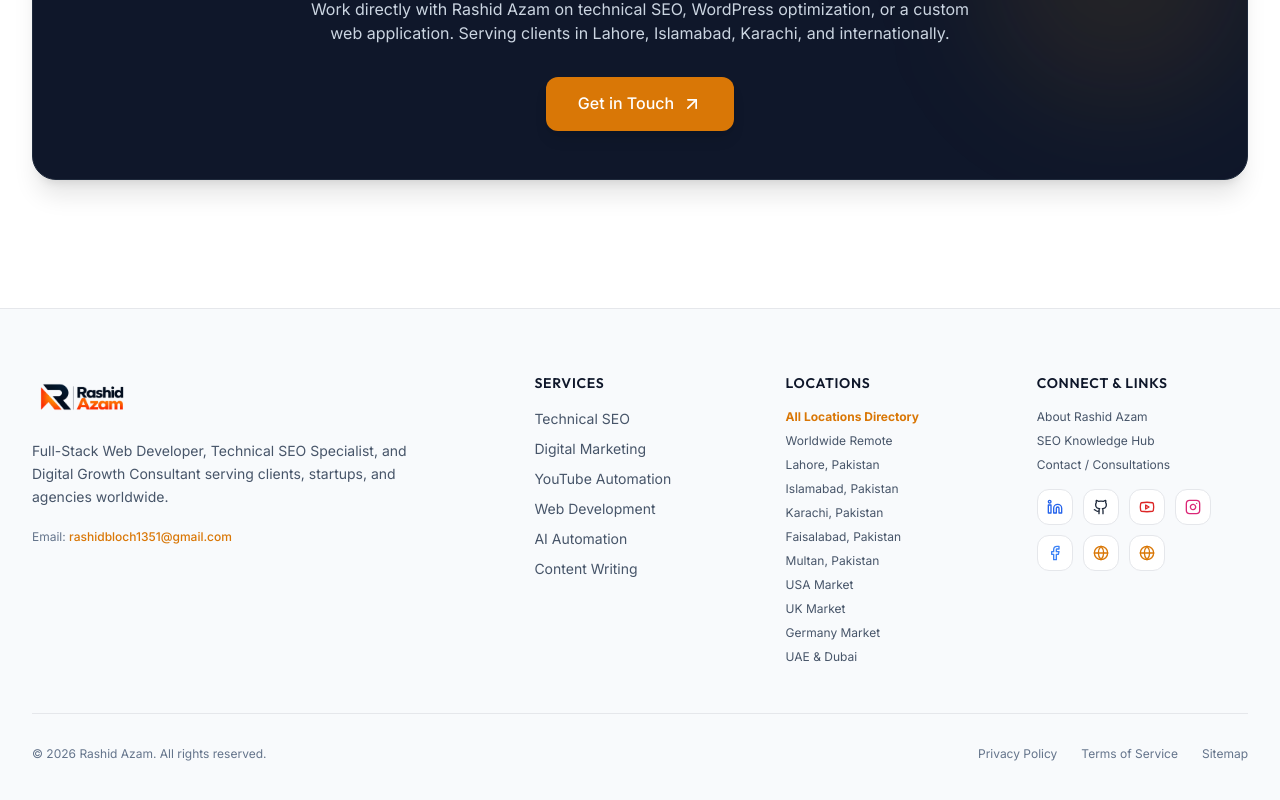
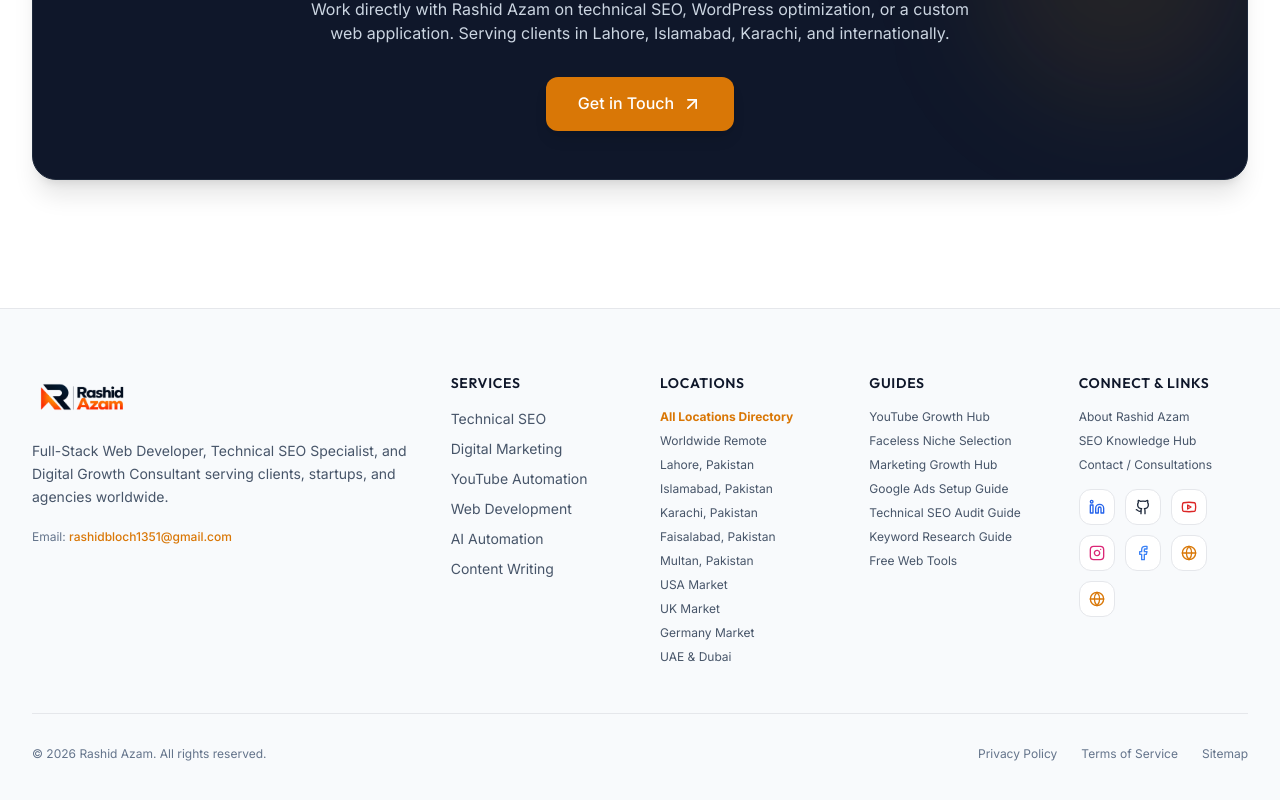
Before and after one commit to rashidbloch1351/rashidazam.me, a Next.js app: page / in a window 1280 px wide. Shown: the part 5469-6269 px from the top of the page. Built offline with nearby package versions, Linux system fonts and the light colour scheme.

Commit message:
links: add compact Guides column to footer (hubs + key guides, sitewide)

```diff
--- a/components/Footer.tsx
+++ b/components/Footer.tsx
@@ -25,7 +25,7 @@ export function Footer() {
   return (
     <footer className="bg-slate-50 border-t border-gray-200 text-slate-600 pt-16 pb-12">
       <div className="max-w-7xl mx-auto px-4 sm:px-6 lg:px-8">
-        <div className="grid grid-cols-1 md:grid-cols-2 lg:grid-cols-5 gap-10 mb-12">
+        <div className="grid grid-cols-1 md:grid-cols-2 lg:grid-cols-6 gap-10 mb-12">
           {/* Brand Col */}
           <div className="lg:col-span-2 space-y-4">
             <Link href="/" className="inline-flex items-center group py-1">
@@ -80,6 +80,22 @@ export function Footer() {
             </ul>
           </div>
 
+          {/* Guides & Resources */}
+          <div>
+            <h3 className="font-heading font-semibold text-slate-900 text-sm uppercase tracking-wider mb-4">
+              Guides
+            </h3>
+            <ul className="space-y-2 text-xs">
+              <li><Link href="/youtube" className="hover:text-[#d97706] transition-colors">YouTube Growth Hub</Link></li>
+              <li><Link href="/youtube/faceless-channel-niche-selection" className="hover:text-[#d97706] transition-colors">Faceless Niche Selection</Link></li>
+              <li><Link href="/marketing" className="hover:text-[#d97706] transition-colors">Marketing Growth Hub</Link></li>
+              <li><Link href="/marketing/google-ads-search-campaign-setup" className="hover:text-[#d97706] transition-colors">Google Ads Setup Guide</Link></li>
+              <li><Link href="/seo/technical-seo-audit-guide" className="hover:text-[#d97706] transition-colors">Technical SEO Audit Guide</Link></li>
+              <li><Link href="/seo/keyword-research-intent" className="hover:text-[#d97706] transition-colors">Keyword Research Guide</Link></li>
+              <li><Link href="/tools" className="hover:text-[#d97706] transition-colors">Free Web Tools</Link></li>
+            </ul>
+          </div>
+
           {/* Social Profiles & Hubs */}
           <div>
             <h3 className="font-heading font-semibold text-slate-900 text-sm uppercase tracking-wider mb-4">
```
